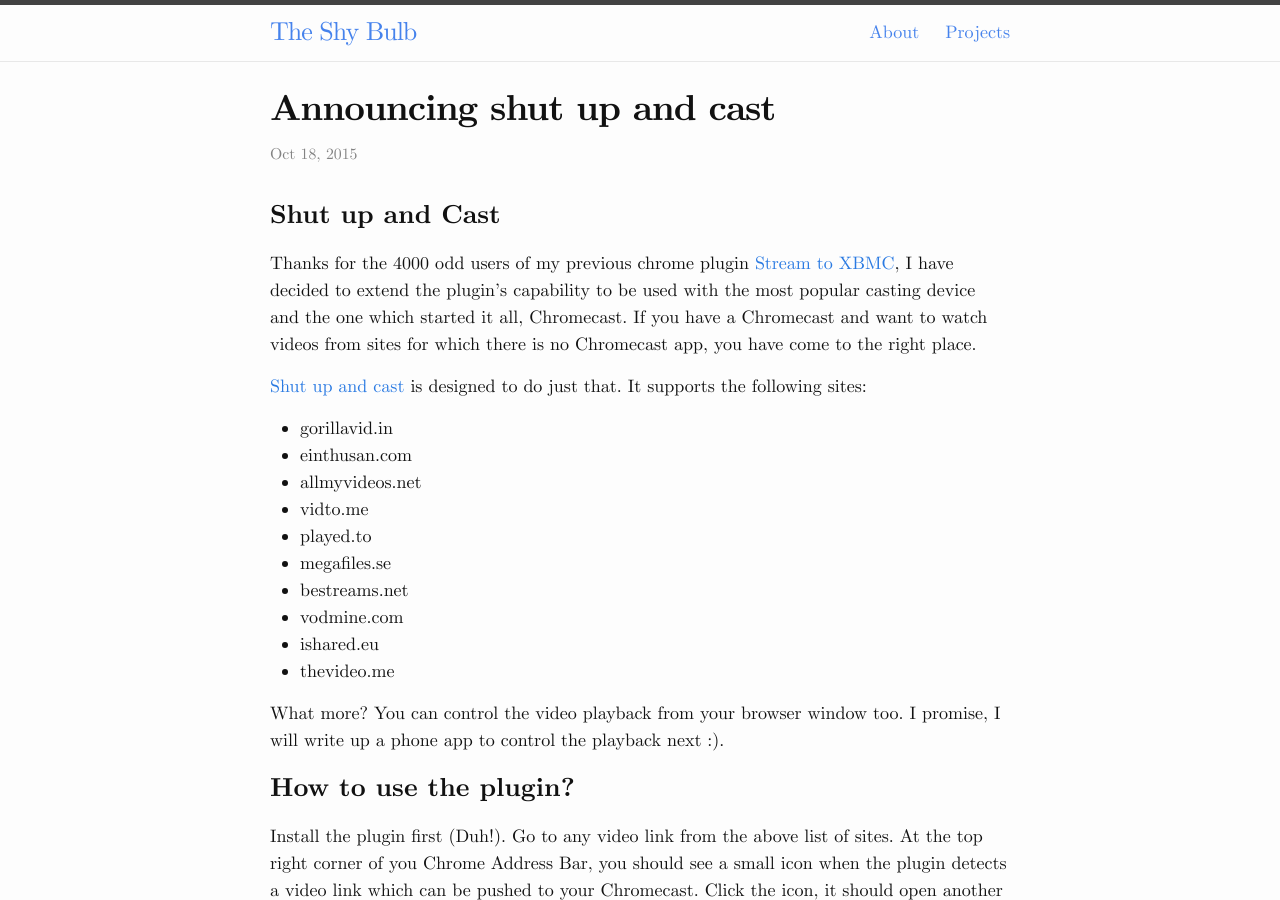
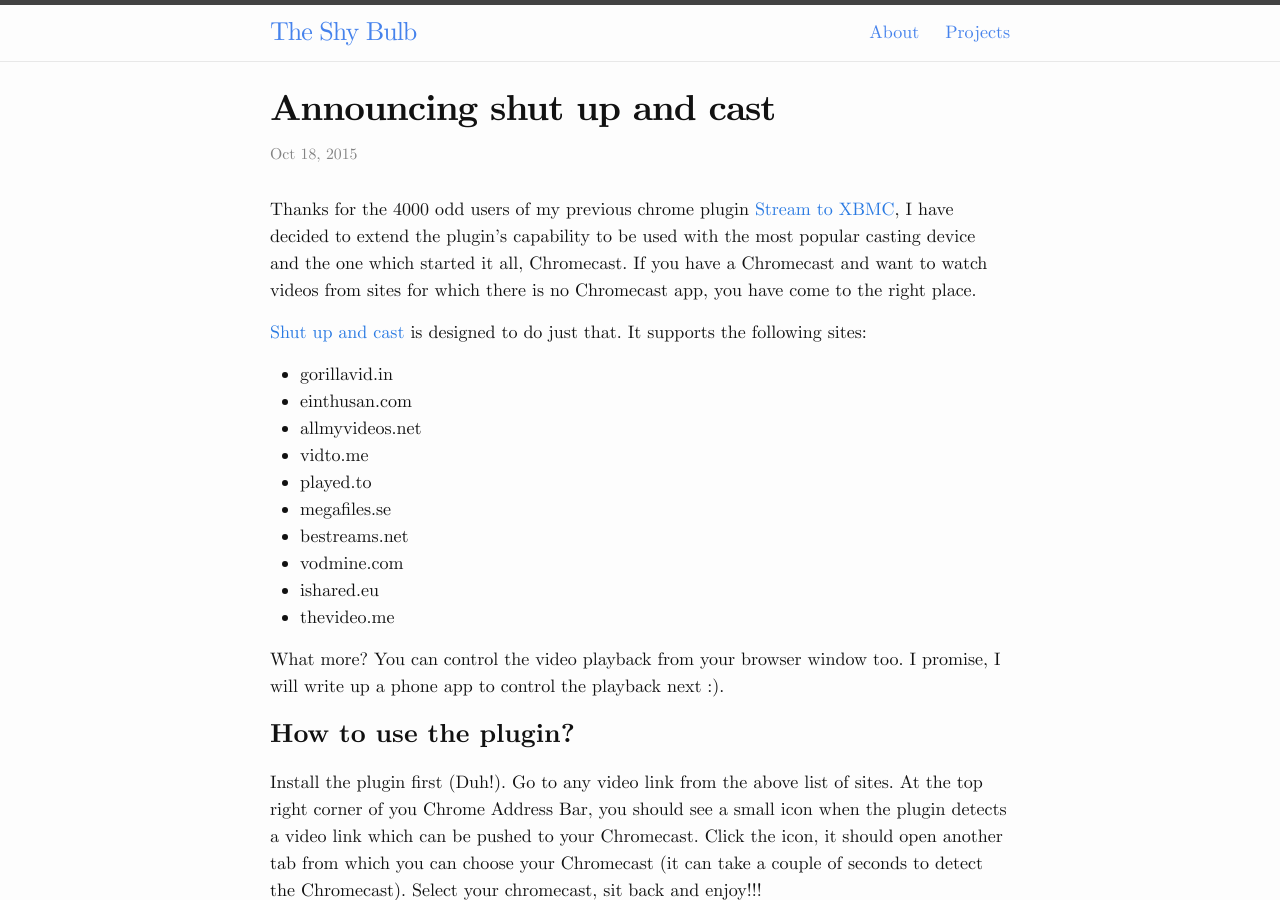
Before and after one commit to MahadevanSrinivasan/mahadevansrinivasan.github.io, a Jekyll site: the page built from _posts/2015-10-18-announcing-shutupandcast.markdown, in a window 1280 px wide and 900 px high. Built offline with Jekyll 4.4.1, drawn with Linux system fonts in a browser that asks for light colours.

Commit message:
Fix gif link

```diff
--- a/_posts/2015-10-18-announcing-shutupandcast.markdown
+++ b/_posts/2015-10-18-announcing-shutupandcast.markdown
@@ -4,8 +4,6 @@
 date:   2015-10-18 14:35:00
 tags: chromecast stream shut up and cast
 ---
-
-### Shut up and Cast
 
 Thanks for the 4000 odd users of my previous chrome plugin [Stream to XBMC](https://chrome.google.com/webstore/developer/edit/acjnpiepgaicjaeiphocgkekciflonfi), I have decided to extend the plugin's capability to be used with the most popular casting device and the one which started it all, Chromecast. If you have a Chromecast and want to watch videos from sites for which there is no Chromecast app, you have come to the right place.
 
```
Also changed, not shown: assets/shutupandcast.gif (added).
